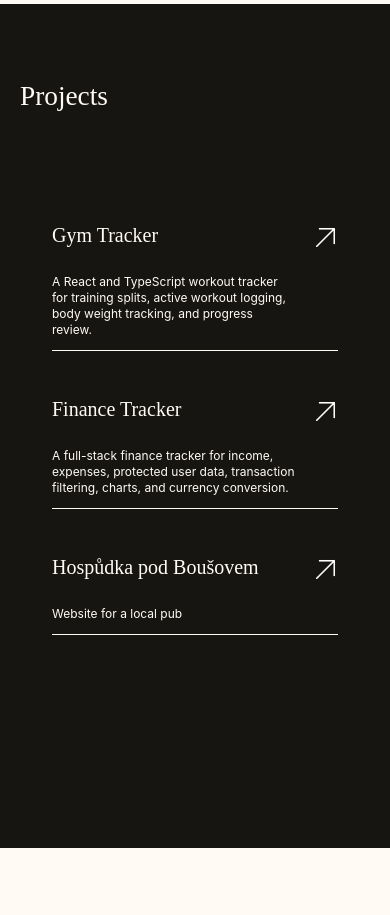
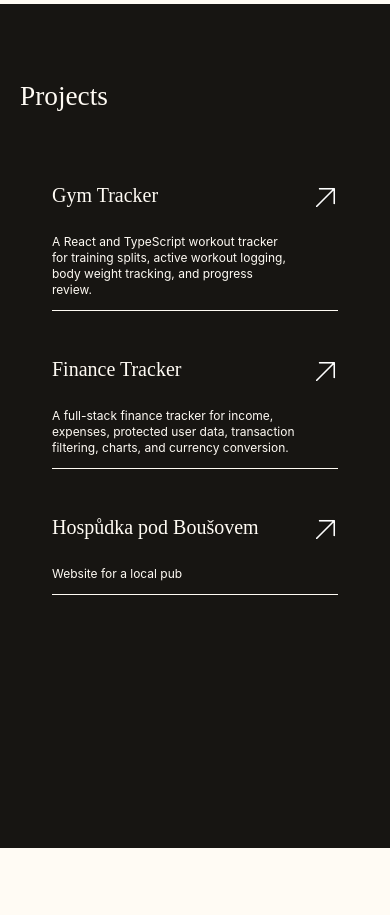
Before and after one commit to Luan2118/portfolio-v2, a React (Vite) app: page / in a window 390 px wide. Shown: the part 840-1755 px from the top of the page. Built offline with nearby package versions, Linux system fonts and the light colour scheme.

Commit message:
style: polish projects section padding

```diff
--- a/src/pages/Homepage/sections/Projects/Projects.tsx
+++ b/src/pages/Homepage/sections/Projects/Projects.tsx
@@ -8,7 +8,7 @@ function Projects() {
       <p className="text-[clamp(20px,7vw,50px)] leading-non font-[Judson] ">Projects</p>
 
 
-      <div className="flex flex-col mx-auto px-4 py-6 mt-15" >
+      <div className="flex flex-col mx-auto px-4 py-6 mt-5 sm:mt-10 md:mt-15" >
         <ProjectCard name="Gym Tracker"  description="A React and TypeScript workout tracker for training splits, active workout logging, body weight tracking, and progress review."/>
 
         <ProjectCard name="Finance Tracker"  description="A full-stack finance tracker for income, expenses, protected user data, transaction filtering, charts, and currency conversion."/>
```
